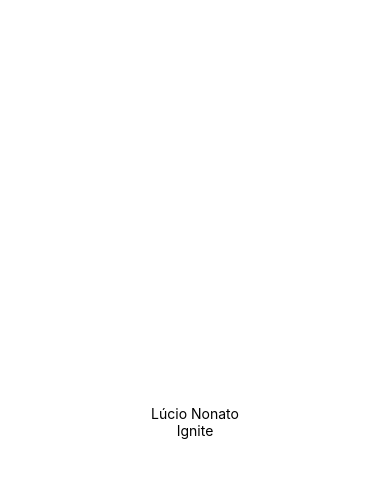
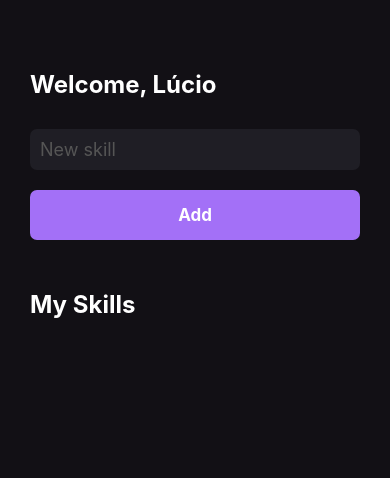
Before and after one commit to N0N4T0/ignite-react-native, a React Native app in the folder 01-fundamentos/myskills/: screen / in a window 390 px wide. Shown: the top 478 px of the page. Built offline with nearby package versions, Linux system fonts and the light colour scheme.

Commit message:
estilização

```diff
--- a/01-fundamentos/myskills/src/pages/Home.js
+++ b/01-fundamentos/myskills/src/pages/Home.js
@@ -1,15 +1,68 @@
 import React from 'react'
-import {View, Text} from 'react-native'
+import {
+  View,
+  Text,
+  StyleSheet,
+  TextInput,
+  Platform,
+  TouchableOpacity
+} from 'react-native'
 
 export function Home() {
   return(
-      <View style={{
-          flex: 1,
-          justifyContent: 'center',
-          alignItems: 'center'
-        }}>
-        <Text>Lúcio Nonato</Text>
-        <Text>Ignite</Text>
+      <View style={styles.container}>
+        <Text style={styles.title}>Welcome, Lúcio</Text>
+
+        <TextInput
+          style={styles.input}
+          placeholder="New skill"
+          placeholderTextColor="#555"
+        />
+
+        <TouchableOpacity
+          style={styles.button}
+          activeOpacity={0.7}
+        >
+          <Text style={styles.buttonText}>Add</Text>
+        </TouchableOpacity>
+
+        <Text style={[styles.title, {marginTop: 50}]}>
+          My Skills
+        </Text>
       </View>
   )
 }
+
+const styles = StyleSheet.create({
+  container:{
+    flex: 1,
+    backgroundColor: '#121015',
+    paddingVertical: 70,
+    paddingHorizontal: 30
+  },
+  title: {
+    color: '#fff',
+    fontSize: 24,
+    fontWeight: 'bold'
+  },
+  input: {
+    backgroundColor: '#1f1e25',
+    color: '#fff',
+    fontSize: 18,
+    padding: Platform.OS === 'ios' ? 15 : 10,
+    marginTop: 30,
+    borderRadius: 7
+  },
+  button: {
+    backgroundColor: '#a370f7',
+    padding: 15,
+    borderRadius: 7,
+    alignItems: 'center',
+    marginTop: 20,
+  },
+  buttonText: {
+    color: '#fff',
+    fontSize: 17,
+    fontWeight: 'bold'
+  }
+})
```
Also changed, not shown: 1 other file (tests, documents, lock files or other folders).
